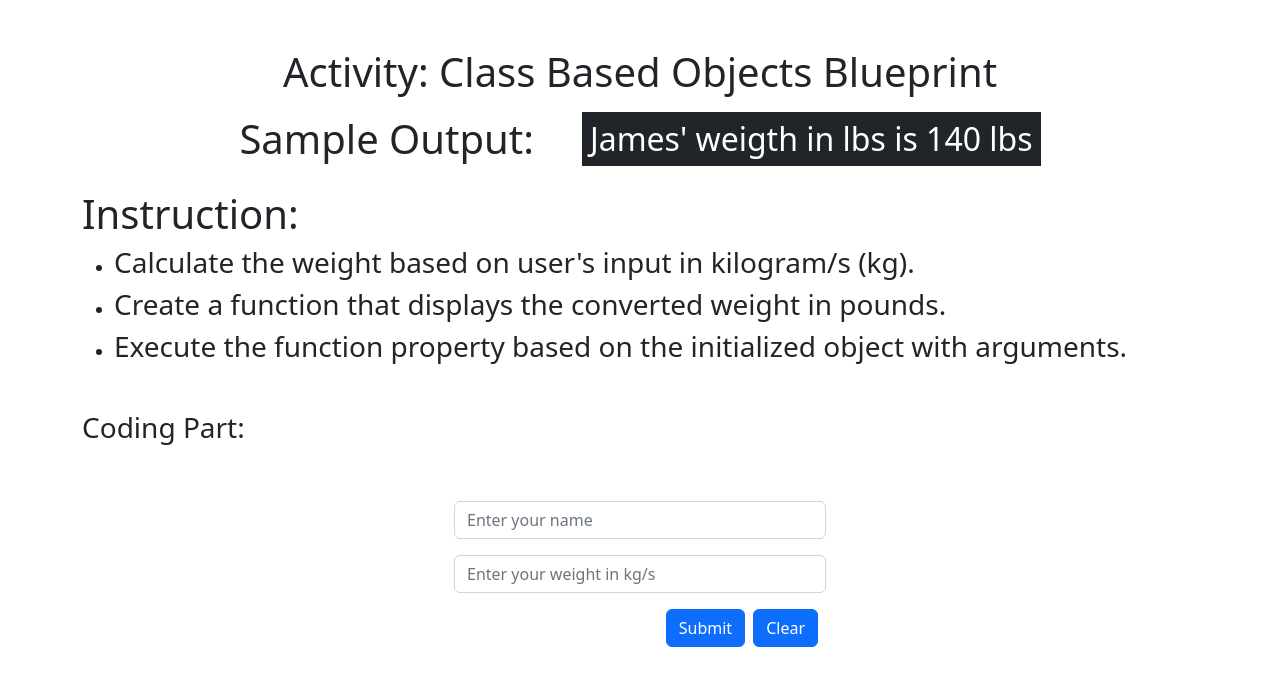
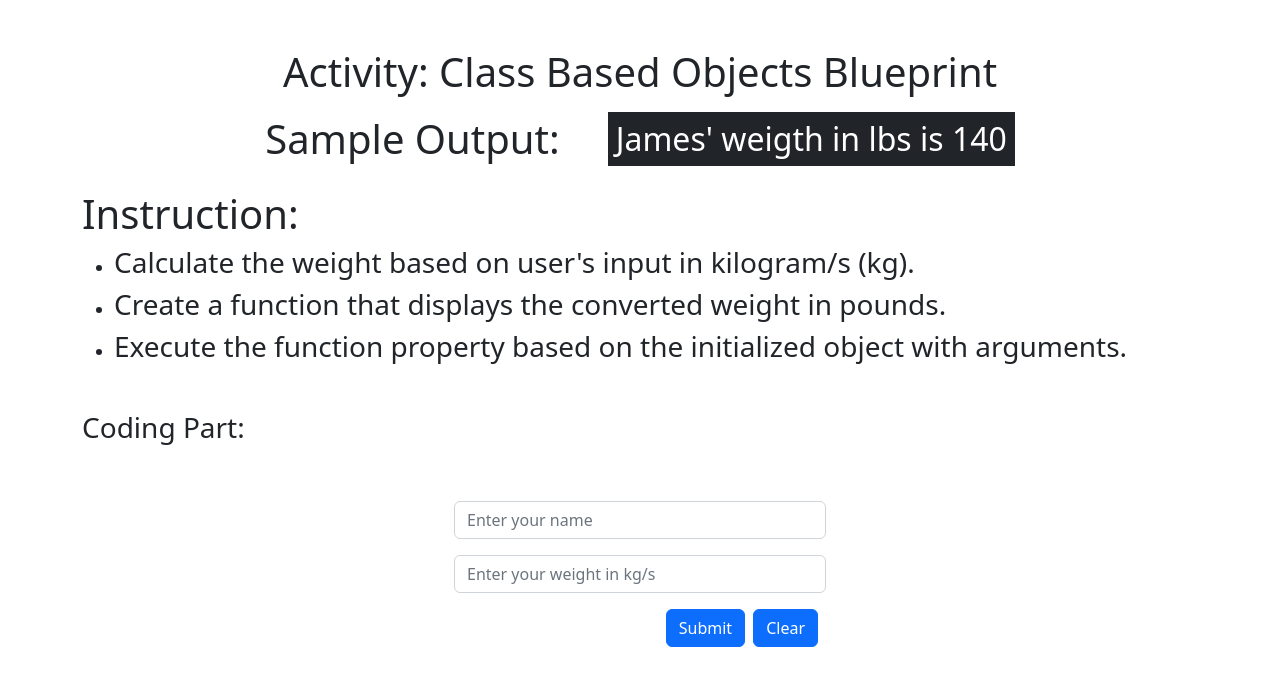
Before and after one commit to Joey3011/Class-Based-Objects-Blueprint, a plain HTML site: page index.html in a window 1280 px wide. Drawn offline with nearby package versions, Linux system fonts and the light colour scheme.

Commit message:
commit update

```diff
--- a/index.html
+++ b/index.html
@@ -12,7 +12,7 @@
         <div class="container">
             <h1 class="text-center mt-5 mb-3">Activity: Class Based Objects Blueprint</h1>
             <span class="d-flex flex-row justify-content-center align-items-center mb-3 px-3">
-                <h1>Sample Output:</h1> <h2 class="ms-5 p-2 text-bg-dark">James' weigth in lbs is 140 lbs</h2>
+                <h1>Sample Output:</h1> <h2 class="ms-5 p-2 text-bg-dark">James' weigth in lbs is 140</h2>
             </span>
             <h1>Instruction:</h1>
             <ul class="mb-5">
```
